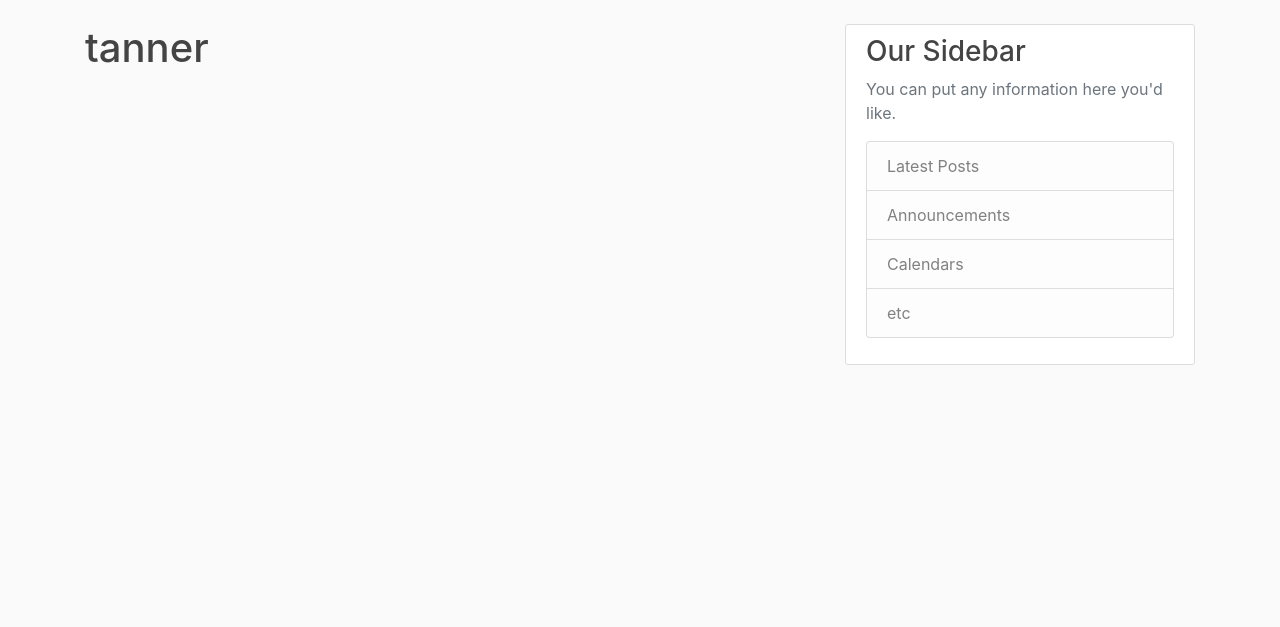
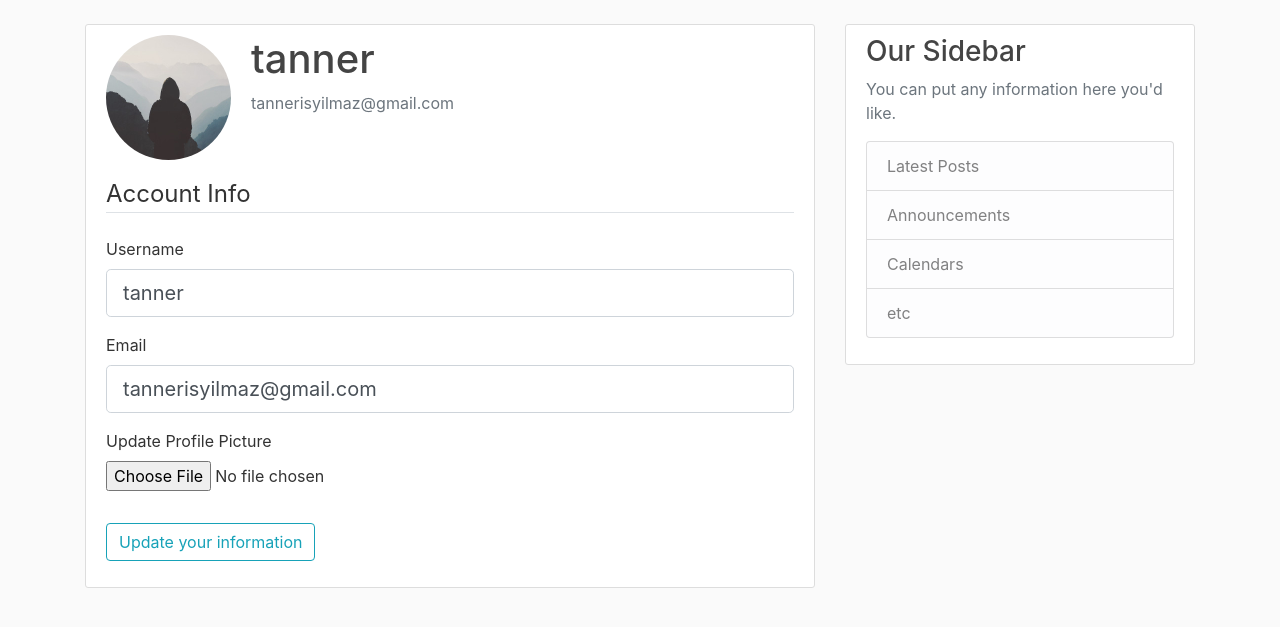
Before and after one commit to tanneryilmaz/flask_website, a Flask app: page /account in a window 1280 px wide. Shown: the part 56-683 px from the top of the page. Run offline with Flask 2, Linux system fonts and the light colour scheme; a user stored in the database is signed in; some libraries are stand-ins or nearby versions.

Commit message:
added a way to update profile and save images to database

```diff
--- a/flask_blog/Templates/account.html
+++ b/flask_blog/Templates/account.html
@@ -1,5 +1,61 @@
 {% extends "layout.html" %} <!--This page contains the information that is unique to the about.html-->
 
 {% block content%} <!--The content in this block will be injected into the block content of layout.html-->
-  <h1>{{current_user.username}}</h1>
+    <div class="content-section">
+      <div class="media">
+        <img class="rounded-circle account-img" src="{{ image_file }}">
+        <div class="media-body">
+          <h2 class="account-heading">{{current_user.username}}</h2>
+          <p class="text-secondary">{{current_user.email}}</p>
+        </div>
+      </div>
+
+          <form method="POST" action="" enctype="multipart/form-data"> <!--enctype argument specifies an encoding type for our form so our images can be displayed properly in the form-->
+              {{ form.hidden_tag() }}
+              <fieldset class="form-group">
+                  <legend class="border-bottom mb-4">Account Info</legend>
+                  <div class="form-group">
+                      {{ form.username.label(class="form-control-label") }}
+
+                      {% if form.username.errors %}
+                          {{ form.username(class="form-control form-control-lg is-invalid") }}
+                          <div class="invalid-feedback">
+                              {% for error in form.username.errors %}
+                                  <span>{{ error }}</span>
+                              {% endfor %}
+                          </div>
+                      {% else %}
+                          {{ form.username(class="form-control form-control-lg") }}
+                      {% endif %}
+                  </div>
+                  <div class="form-group">
+                      {{ form.email.label(class="form-control-label") }}
+                      {% if form.email.errors %}
+                          {{ form.email(class="form-control form-control-lg is-invalid") }}
+                          <div class="invalid-feedback">
+                              {% for error in form.email.errors %}
+                                  <span>{{ error }}</span>
+                              {% endfor %}
+                          </div>
+                      {% else %}
+                          {{ form.email(class="form-control form-control-lg") }}
+                      {% endif %}
+                  </div>
+                  <div class="form-group">
+                      {{ form.picture.label() }}
+                      {{ form.picture(class="form-control-file") }}
+                      {% if form.picture.errors %}
+                          {% for error in form.picture.errors%}
+                            <span class="text-danger">{{ error }}</span></br>
+                          {% endfor %}
+                      {% endif %}
+                  </div>
+
+              </fieldset>
+              <div class="form-group">
+                  {{ form.submit(class="btn btn-outline-info") }}
+              </div>
+          </form>
+
+    </div>
 {% endblock %}
--- a/flask_blog/Templates/layout.html
+++ b/flask_blog/Templates/layout.html
@@ -1,4 +1,5 @@
 <!DOCTYPE html>
+<!-- This file is a parent template for our html pages.  -->
 <html>
 <head>
     <!-- Required meta tags -->
--- a/flask_blog/forms.py
+++ b/flask_blog/forms.py
@@ -1,4 +1,6 @@
 from flask_wtf import FlaskForm
+from flask_wtf.file import FileField, FileAllowed
+from flask_login import current_user
 from wtforms import StringField, PasswordField, SubmitField, BooleanField, ValidationError
 from wtforms.validators import DataRequired, Length, Email, EqualTo
 
@@ -33,3 +35,35 @@ class LoginForm(FlaskForm):
     password = PasswordField('Password', validators=[DataRequired()])
     remember = BooleanField('Remember Me')
     submit = SubmitField('Login')
+
+class UpdateAccountForm(FlaskForm): #To create a registration form, we make a registration form class
+    '''
+    This class is a registration form.
+    'validators' ensure that the user input matches the specified criteria
+    '''
+    username = StringField('Username', validators=[DataRequired(), Length(min=2, max=20)]) #'Username' is the HTML label
+    email = StringField('Email', validators=[DataRequired(), Email()])
+    picture = FileField('Update Profile Picture', validators=[FileAllowed(['jpg','png'])])
+    submit = SubmitField('Update your information')
+
+    def validate_username(self, username):
+        '''If a user tries to update their username or email and submits the same username and email that they previously had,
+           the program will throw an exception because it will see that a user with their username and email already exists in the
+           database. For this reason, we only want to run the validation checks if the information the user submits to update their Username
+           and email is different than their current username and email.
+        '''
+        if username.data != current_user.username:
+            user = User.query.filter_by(username=username.data).first() #user will be NoneType if there are no users in the database with the username t
+            if user: #if username exists already, user is asked to choose a different username
+                raise ValidationError('that username is taken. choose a different one')
+
+    def validate_email(self, email):
+        '''If a user tries to update their username or email and submits the same username and email that they previously had,
+           the program will throw an exception because it will see that a user with their username and email already exists in the
+           database. For this reason, we only want to run the validation checks if the information the user submits to update their Username
+           and email is different than their current username and email.
+        '''
+        if email.data != current_user.email:
+            user = User.query.filter_by(email=email.data).first()
+            if user: #if username exists already, user is asked to choose a different username
+                raise ValidationError('that email is taken. choose a different one')
--- a/flask_blog/models.py
+++ b/flask_blog/models.py
@@ -1,6 +1,7 @@
 '''this file holds the models for our database. models are basically
 templates for database objects. For example, if I want to make a User object
 in a database, I will create a model to structure the User'''
+
 from flask_blog import db, login_manager
 from datetime import datetime
 from flask_login import UserMixin
--- a/flask_blog/routes.py
+++ b/flask_blog/routes.py
@@ -1,6 +1,9 @@
+import secrets
+import os
+from PIL import Image
 from flask_blog.models import User, Post #this line must be after we create db variable
 from flask import render_template, url_for, flash, redirect, request
-from flask_blog.forms import RegistrationForm, LoginForm
+from flask_blog.forms import RegistrationForm, LoginForm, UpdateAccountForm #these forms are used in each of the different web pages
 from flask_blog import app, db, bcrypt
 from flask_login import login_user, current_user, logout_user, login_required
 
@@ -63,7 +66,42 @@ def logout():
     logout_user()
     return redirect(url_for('home'))
 
-@app.route("/account")
+
+
+
+def save_picture(form_picture): #this method saves pictures that the user has uploaded to the database
+    random_hex = secrets.token_hex(8) #creating a random hex code to use as a filename for the picture the user uploads
+    _, f_ext = os.path.splitext(form_picture.filename)
+    picture_fn = random_hex + f_ext
+    picture_path = os.path.join(app.root_path, 'static/profile_pics', picture_fn) #explanation at 32:00 in tutorial #7 - we are defining the location where the picture will be saved
+
+    output_size = (125,125) #in this block of code, we are resizing the image to a smaller size
+    i = Image.open(form_picture)
+    i.thumbnail(output_size)
+    i.save(picture_path) #we are saving the image to the location of picture_path variable
+
+    return picture_fn
+
+
+
+
+
+@app.route("/account", methods=['GET', 'POST'])
 @login_required
 def account():
-    return render_template('account.html', title='Account')
+    form = UpdateAccountForm() #form object created for UpdateAccountForm
+    #form.username.data refers to the data in the form in the username part of the form. current_user.username refers to the username of the current user in the database
+    if form.validate_on_submit():
+        if form.picture.data:
+            picture_file = save_picture(form.picture.data)
+            current_user.image_file = picture_file
+        current_user.username = form.username.data #we are changing the current user's username in the database to whatever they entered the new username to be in the form.
+        current_user.email = form.email.data
+        db.session.commit()
+        flash('your account info has been updated', 'success')
+        return redirect(url_for('account')) #this line of code prevents the "post, get redirect pattern" from happening
+    elif request.method == 'GET':
+        form.username.data = current_user.username #filing in the username box in the form with the user's current username
+        form.email.data = current_user.email
+    image_file = url_for('static', filename='profile_pics/'+ current_user.image_file) #user's profile picture
+    return render_template('account.html', title='Account', image_file=image_file, form=form) #form=form is how we pass the form object to the html page in which we want to display the form
```
Also changed, not shown: .gitignore.txt (added), flask_blog/site.db, flask_blog/static/profile_pics/11bae6c540c8b299.jpg (added), flask_blog/static/profile_pics/33b7470c5cfb27a0.jpg (added), flask_blog/static/profile_pics/69ebafebd7d1d168.jpg (added), flask_blog/static/profile_pics/default.jpg (added).
